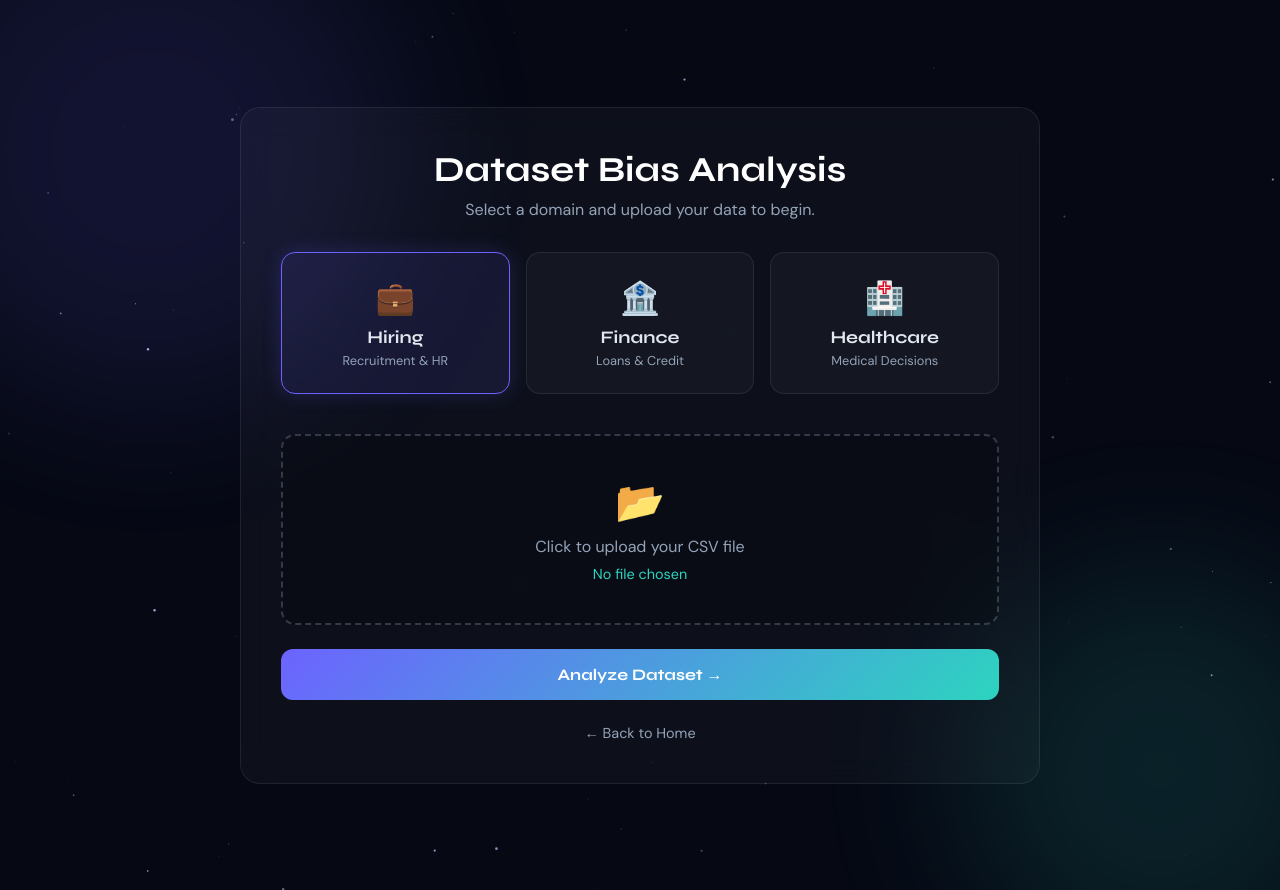
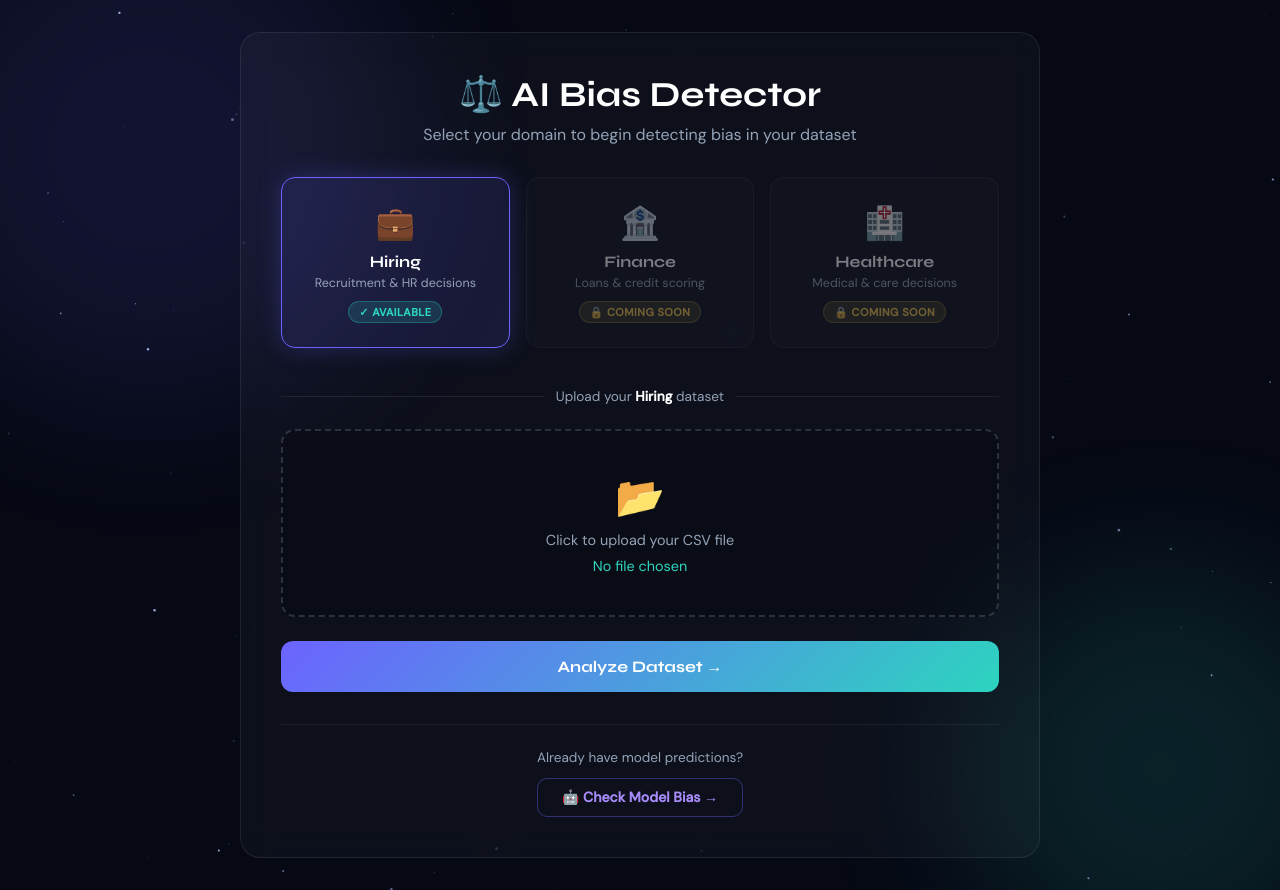
Before and after one commit to AnnuXa/AI-biase-detector, a Flask app: page /upload in a window 1280 px wide. Run offline with Flask 3, Linux system fonts and the light colour scheme.

Commit message:
lock upcoming

```diff
--- a/templates/upload.html
+++ b/templates/upload.html
@@ -27,13 +27,11 @@
     overflow-x: hidden;
   }
 
-  /* Backgrounds */
   #stars { position: fixed; inset: 0; z-index: 0; pointer-events: none; }
   .orb { position: fixed; border-radius: 50%; filter: blur(80px); opacity: 0.12; pointer-events: none; z-index: 0; }
   .orb-1 { width: 500px; height: 500px; background: var(--accent); top: -100px; left: -100px; }
   .orb-2 { width: 400px; height: 400px; background: var(--teal); bottom: -80px; right: -80px; }
 
-  /* Layout */
   .page-container {
     position: relative;
     z-index: 10;
@@ -74,7 +72,7 @@
   /* Domain Cards */
   .domain-grid {
     display: grid;
-    grid-template-columns: repeat(auto-fit, minmax(200px, 1fr));
+    grid-template-columns: repeat(3, 1fr);
     gap: 1rem;
     margin-bottom: 2.5rem;
   }
@@ -84,40 +82,108 @@
     border: 1px solid rgba(255, 255, 255, 0.08);
     border-radius: 14px;
     padding: 1.5rem;
-    cursor: pointer;
     transition: all 0.2s ease;
+    position: relative;
   }
 
-  .domain-card.active {
-    background: rgba(108, 99, 255, 0.1);
+  /* Active/available card */
+  .domain-card.available {
+    cursor: pointer;
+  }
+  .domain-card.available:hover {
+    background: rgba(108, 99, 255, 0.08);
+    border-color: rgba(108, 99, 255, 0.4);
+    transform: translateY(-3px);
+    box-shadow: 0 8px 24px rgba(108, 99, 255, 0.15);
+  }
+  .domain-card.selected {
+    background: rgba(108, 99, 255, 0.12);
     border-color: var(--accent);
-    box-shadow: 0 0 20px rgba(108, 99, 255, 0.2);
+    box-shadow: 0 0 24px rgba(108, 99, 255, 0.25);
+  }
+
+  /* Coming soon card */
+  .domain-card.coming-soon {
+    opacity: 0.45;
+    cursor: not-allowed;
+    filter: grayscale(0.3);
+  }
+
+  .coming-soon-badge {
+    display: inline-block;
+    margin-top: 0.6rem;
+    background: rgba(251, 191, 36, 0.15);
+    border: 1px solid rgba(251, 191, 36, 0.3);
+    color: var(--amber);
+    font-size: 0.68rem;
+    font-weight: 700;
+    padding: 3px 10px;
+    border-radius: 20px;
+    letter-spacing: 0.5px;
+    text-transform: uppercase;
+  }
+
+  .active-badge {
+    display: inline-block;
+    margin-top: 0.6rem;
+    background: rgba(45, 212, 191, 0.15);
+    border: 1px solid rgba(45, 212, 191, 0.3);
+    color: var(--teal);
+    font-size: 0.68rem;
+    font-weight: 700;
+    padding: 3px 10px;
+    border-radius: 20px;
+    letter-spacing: 0.5px;
+    text-transform: uppercase;
   }
 
   .domain-icon { font-size: 2rem; margin-bottom: 0.5rem; }
-  .domain-name { font-family: 'Syne', sans-serif; font-weight: 700; font-size: 1.1rem; margin-bottom: 0.25rem; }
-  .domain-desc { font-size: 0.8rem; color: var(--muted); }
+  .domain-name {
+    font-family: 'Syne', sans-serif;
+    font-weight: 700;
+    font-size: 1rem;
+    margin-bottom: 0.25rem;
+    color: #fff;
+  }
+  .domain-desc { font-size: 0.78rem; color: var(--muted); }
 
-  /* Upload Box */
+  /* Upload section */
+  #upload-section { display: none; }
+  #upload-section.visible { display: block; animation: fadeSlide 0.4s ease both; }
+
+  .upload-divider {
+    display: flex;
+    align-items: center;
+    gap: 12px;
+    margin-bottom: 1.5rem;
+    color: var(--muted);
+    font-size: 0.85rem;
+  }
+  .upload-divider::before,
+  .upload-divider::after {
+    content: '';
+    flex: 1;
+    height: 1px;
+    background: rgba(255,255,255,0.08);
+  }
+
   .upload-box {
     background: rgba(0, 0, 0, 0.2);
-    border: 2px dashed rgba(148, 163, 184, 0.3);
+    border: 2px dashed rgba(148, 163, 184, 0.25);
     border-radius: 14px;
     padding: 2.5rem;
     cursor: pointer;
     transition: all 0.2s ease;
     margin-bottom: 1.5rem;
   }
-
   .upload-box:hover {
     border-color: var(--teal);
-    background: rgba(45, 212, 191, 0.05);
+    background: rgba(45, 212, 191, 0.04);
   }
 
   .upload-icon { font-size: 2.5rem; margin-bottom: 0.5rem; }
   .file-name { display: block; margin-top: 0.5rem; color: var(--teal); font-size: 0.9rem; }
 
-  /* Buttons */
   .btn-primary {
     display: inline-flex;
     justify-content: center;
@@ -136,7 +202,35 @@
   }
   .btn-primary:hover {
     transform: translateY(-2px);
-    box-shadow: 0 0 20px rgba(108, 99, 255, 0.4);
+    box-shadow: 0 0 24px rgba(108, 99, 255, 0.4);
+  }
+
+  /* Model bias link */
+  .model-link {
+    margin-top: 2rem;
+    padding-top: 1.5rem;
+    border-top: 1px solid rgba(255,255,255,0.06);
+    font-size: 0.85rem;
+    color: var(--muted);
+  }
+
+  .btn-outline {
+    display: inline-block;
+    margin-top: 0.75rem;
+    border: 1px solid rgba(108,99,255,0.4);
+    color: var(--accent2);
+    border-radius: 10px;
+    padding: 0.6rem 1.5rem;
+    font-size: 0.88rem;
+    font-weight: 600;
+    cursor: pointer;
+    text-decoration: none;
+    transition: all 0.2s;
+  }
+  .btn-outline:hover {
+    background: rgba(108,99,255,0.12);
+    border-color: var(--accent);
+    color: #fff;
   }
 
   .back-link {
@@ -144,14 +238,20 @@
     margin-top: 1.5rem;
     color: var(--muted);
     text-decoration: none;
-    font-size: 0.9rem;
+    font-size: 0.85rem;
     transition: color 0.2s;
   }
   .back-link:hover { color: var(--text); }
 
   @keyframes fadeSlide {
-    from { opacity: 0; transform: translateY(20px); }
-    to   { opacity: 1; transform: translateY(0);    }
+    from { opacity: 0; transform: translateY(16px); }
+    to   { opacity: 1; transform: translateY(0); }
+  }
+
+  @media (max-width: 600px) {
+    .domain-grid { grid-template-columns: 1fr; }
+    .title { font-size: 1.6rem; }
+    .glass-card { padding: 1.5rem; }
   }
 </style>
 </head>
@@ -163,25 +263,43 @@
 
 <div class="page-container">
   <div class="glass-card">
-    <h1 class="title">Dataset Bias Analysis</h1>
-    <p class="subtitle">Select a domain and upload your data to begin.</p>
 
+    <h1 class="title">⚖️ AI Bias Detector</h1>
+    <p class="subtitle">Select your domain to begin detecting bias in your dataset</p>
+
+    <!-- Domain Cards -->
     <div class="domain-grid">
-      <div class="domain-card active" onclick="selectDomain('hiring', this)">
+
+      <!-- Hiring — Active -->
+      <div class="domain-card available" id="card-hiring" onclick="selectDomain('hiring', this)">
         <div class="domain-icon">💼</div>
         <div class="domain-name">Hiring</div>
-        <div class="domain-desc">Recruitment & HR</div>
+        <div class="domain-desc">Recruitment & HR decisions</div>
+        <div class="active-badge">✓ Available</div>
       </div>
-      <div class="domain-card" onclick="selectDomain('finance', this)">
+
+      <!-- Finance — Coming Soon -->
+      <div class="domain-card coming-soon">
         <div class="domain-icon">🏦</div>
         <div class="domain-name">Finance</div>
-        <div class="domain-desc">Loans & Credit</div>
+        <div class="domain-desc">Loans & credit scoring</div>
+        <div class="coming-soon-badge">🔒 Coming Soon</div>
       </div>
-      <div class="domain-card" onclick="selectDomain('healthcare', this)">
+
+      <!-- Healthcare — Coming Soon -->
+      <div class="domain-card coming-soon">
         <div class="domain-icon">🏥</div>
         <div class="domain-name">Healthcare</div>
-        <div class="domain-desc">Medical Decisions</div>
+        <div class="domain-desc">Medical & care decisions</div>
+        <div class="coming-soon-badge">🔒 Coming Soon</div>
       </div>
+
+    </div>
+
+    <!-- Upload Section — shown after domain selected -->
+    <div id="upload-section">
+      <div class="upload-divider">
+        <span>Upload your <strong id="domain-label" style="color:#fff;">Hiring</strong> dataset</span>
       </div>
 
       <form method="POST" enctype="multipart/form-data" action="/upload">
@@ -189,23 +307,37 @@
 
         <div class="upload-box" onclick="document.getElementById('fileInput').click()">
           <div class="upload-icon">📂</div>
-        <p style="color: var(--muted);">Click to upload your CSV file</p>
+          <p style="color: var(--muted); font-size: 0.9rem;">Click to upload your CSV file</p>
           <input type="file" id="fileInput" name="file" accept=".csv" required hidden>
           <span id="fileName" class="file-name">No file chosen</span>
         </div>
 
         <button type="submit" class="btn-primary">Analyze Dataset →</button>
       </form>
+    </div>
 
-    <a href="/" class="back-link">← Back to Home</a>
+    <!-- Model Bias Link -->
+    <div class="model-link">
+      <p>Already have model predictions?</p>
+      <a href="/model" class="btn-outline">🤖 Check Model Bias →</a>
+    </div>
+
   </div>
 </div>
 
 <script>
+  // Auto-show upload on load (Hiring is default selected)
+  window.addEventListener('load', () => {
+    document.getElementById('card-hiring').classList.add('selected');
+    document.getElementById('upload-section').classList.add('visible');
+  });
+
   function selectDomain(domain, element) {
-    document.querySelectorAll('.domain-card').forEach(el => el.classList.remove('active'));
-    element.classList.add('active');
+    document.querySelectorAll('.domain-card.available').forEach(el => el.classList.remove('selected'));
+    element.classList.add('selected');
     document.getElementById('domain-input').value = domain;
+    document.getElementById('domain-label').textContent = domain.charAt(0).toUpperCase() + domain.slice(1);
+    document.getElementById('upload-section').classList.add('visible');
   }
 
   document.getElementById('fileInput').addEventListener('change', function() {
@@ -218,11 +350,14 @@
   let stars = [];
 
   function resize() { canvas.width = window.innerWidth; canvas.height = window.innerHeight; }
-  function initStars(n = 100) {
+  function initStars(n = 120) {
     stars = Array.from({length: n}, () => ({
-      x: Math.random() * canvas.width, y: Math.random() * canvas.height,
-      r: Math.random() * 1.2 + 0.2, alpha: Math.random() * 0.7 + 0.1,
-      speed: Math.random() * 0.3 + 0.05, twinkleSpeed: Math.random() * 0.02 + 0.005,
+      x: Math.random() * canvas.width,
+      y: Math.random() * canvas.height,
+      r: Math.random() * 1.2 + 0.2,
+      alpha: Math.random() * 0.7 + 0.1,
+      speed: Math.random() * 0.3 + 0.05,
+      twinkleSpeed: Math.random() * 0.02 + 0.005,
       twinkleDir: Math.random() > 0.5 ? 1 : -1
     }));
   }
@@ -233,8 +368,10 @@
       if (s.alpha > 0.9 || s.alpha < 0.05) s.twinkleDir *= -1;
       s.y -= s.speed;
       if (s.y < 0) { s.y = canvas.height; s.x = Math.random() * canvas.width; }
-      ctx.beginPath(); ctx.arc(s.x, s.y, s.r, 0, Math.PI * 2);
-      ctx.fillStyle = `rgba(180,200,255,${s.alpha})`; ctx.fill();
+      ctx.beginPath();
+      ctx.arc(s.x, s.y, s.r, 0, Math.PI * 2);
+      ctx.fillStyle = `rgba(180,200,255,${s.alpha})`;
+      ctx.fill();
     });
     requestAnimationFrame(drawStars);
   }
```
Lines whose indentation alone changed are shown as unchanged.
